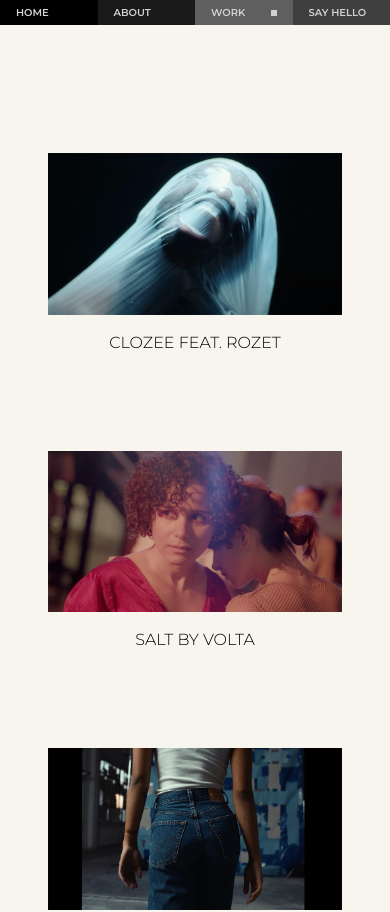
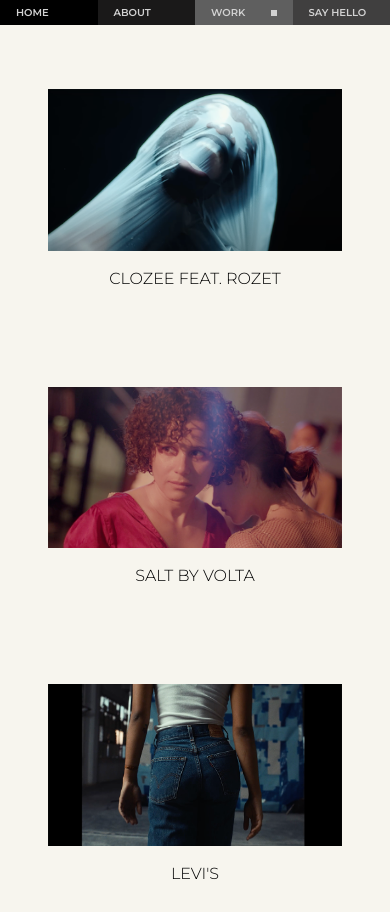
Before and after one commit to megpara/settling, a Next.js app: page /work in a window 390 px wide. Shown: the top 912 px of the page. Built offline with nearby package versions, Linux system fonts and the light colour scheme; a web font is replaced by a local one.

Commit message:
Mobile wrapper padding

```diff
--- a/styles/globals.css
+++ b/styles/globals.css
@@ -109,4 +109,7 @@ a {
     font-size: 12vw;
     padding-bottom: 8px;
   }
+  .wrapper {
+    padding: 4rem 3rem;
+  }
 }
```
